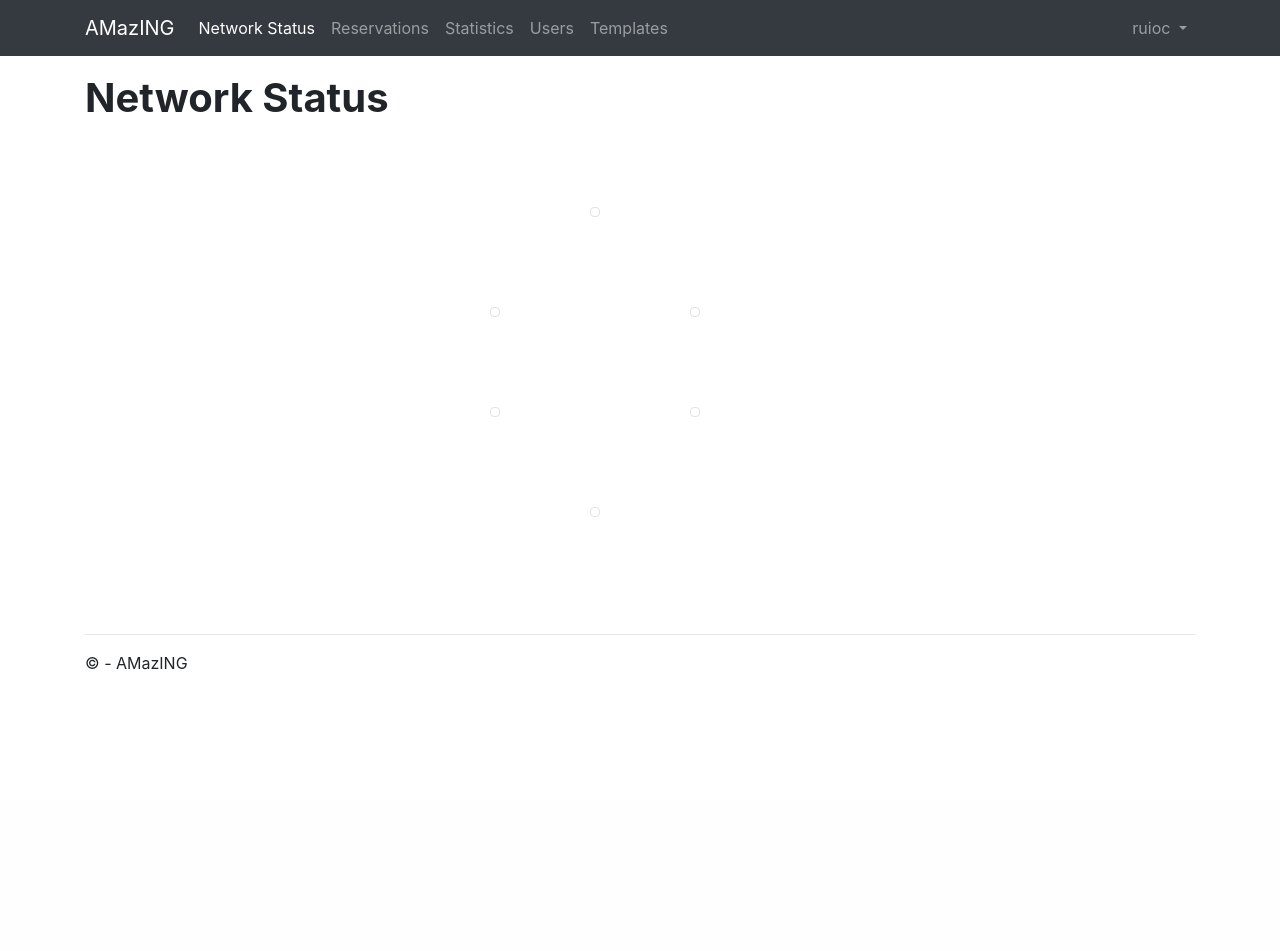
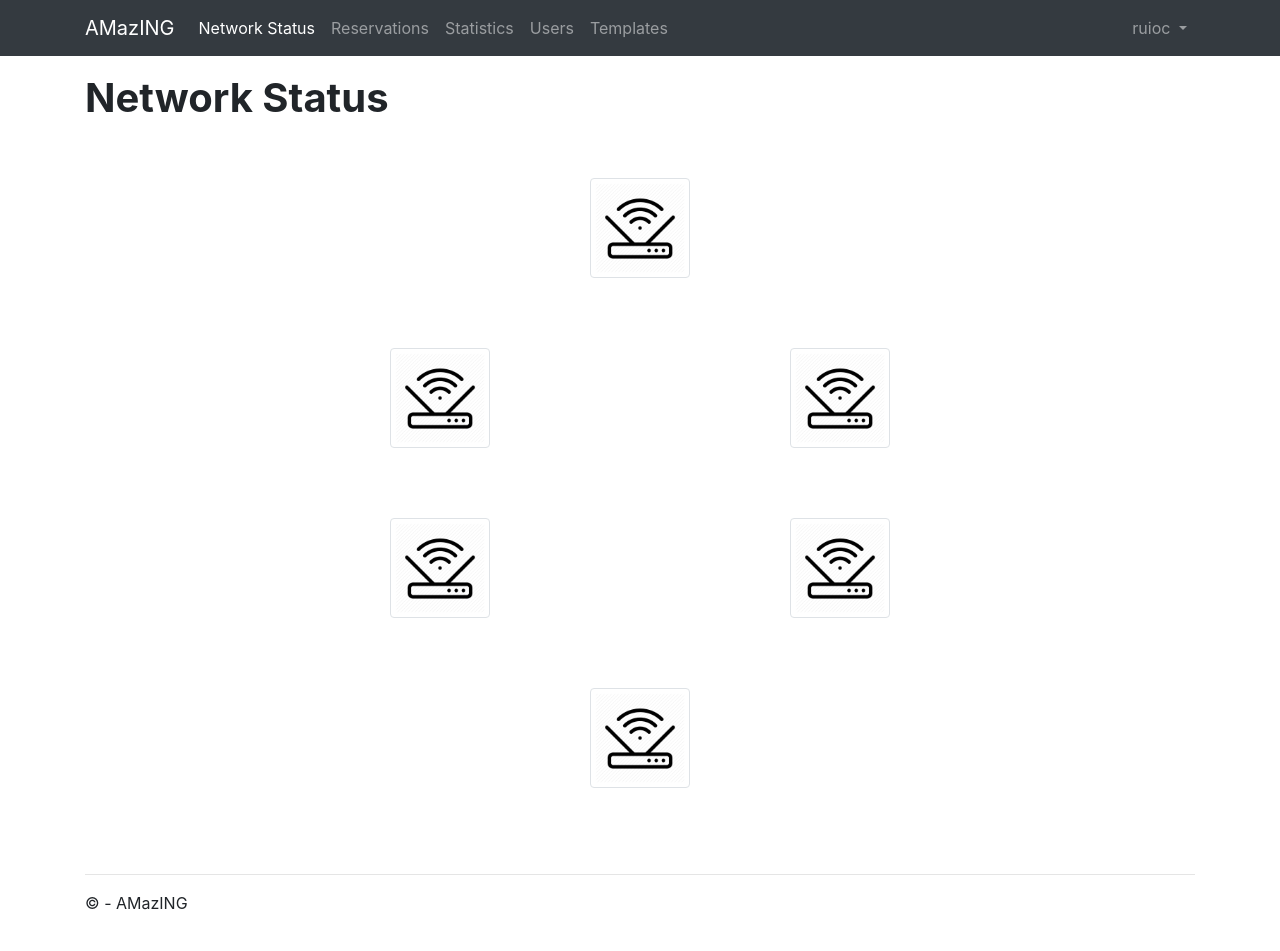
Before and after one commit to user-cube/AMazING, a Django app: page /network/status/ in a window 1280 px wide. Before the commit the page ends 670 px from the top, so only its background shows below. Run offline with Django 3.2, Linux system fonts and the light colour scheme; a user stored in the database is signed in; parts of the project's set-up code (start-up, migrations or seed data) failed here and were passed over; some libraries are stand-ins or nearby versions.

Commit message:
retouch grid

```diff
--- a/Frontend/app/templates/network/status.html
+++ b/Frontend/app/templates/network/status.html
@@ -1,4 +1,5 @@
 {% extends 'structure/layout.html' %}
+{% load static %}
 
 {% block headers %}
     <link rel="stylesheet" href="https://cdnjs.cloudflare.com/ajax/libs/font-awesome/4.7.0/css/font-awesome.min.css">
@@ -6,10 +7,8 @@
     <style>
         .grid-container {
             display: grid;
-            grid-template-columns: 100px 100px 100px;
-            grid-template-rows: 100px 100px 100px 100px;
-
-            padding: 20px;
+            grid-template-columns: 100px 100px 100px 100px 100px;
+            grid-template-rows: 170px 170px 170px 170px;
         }
 
     </style>
@@ -23,38 +22,45 @@
     <div class="row justify-content-center">
         <div class="grid-container">
             <div class="grid-item"></div>
+            <div class="grid-item"></div>
             <div class="grid-item-2">
                 <a href="{% url 'home' %}">
-                    <img src="{{ picture }}" class="rounded img-responsive img-thumbnail">
+                    <img src="{% static 'img/router.png' %}" class="rounded img-thumbnail">
                 </a>
             </div>
             <div class="grid-item"></div>
+            <div class="grid-item"></div>
             <div class="grid-item-3">
                 <a href="{% url 'home' %}">
-                    <img src="{{ picture }}" class="rounded img-responsive img-thumbnail">
+                    <img src="{% static 'img/router.png' %}" class="rounded img-thumbnail">
                 </a>
             </div>
             <div class="grid-item"></div>
+            <div class="grid-item"></div>
+            <div class="grid-item"></div>
             <div class="grid-item-3">
                 <a href="{% url 'home' %}">
-                    <img src="{{ picture }}" class="rounded img-responsive img-thumbnail">
+                    <img src="{% static 'img/router.png' %}" class="rounded img-thumbnail">
                 </a>
             </div>
             <div class="grid-item-3">
                 <a href="{% url 'home' %}">
-                    <img src="{{ picture }}" class="rounded img-responsive img-thumbnail">
+                    <img src="{% static 'img/router.png' %}" class="rounded img-thumbnail">
                 </a>
             </div>
             <div class="grid-item"></div>
+            <div class="grid-item"></div>
+            <div class="grid-item"></div>
             <div class="grid-item-3">
                 <a href="{% url 'home' %}">
-                    <img src="{{ picture }}" class="rounded img-responsive img-thumbnail">
+                    <img src="{% static 'img/router.png' %}" class="rounded img-thumbnail">
                 </a>
             </div>
             <div class="grid-item"></div>
+            <div class="grid-item"></div>
             <div class="grid-item-2">
                 <a href="{% url 'home' %}">
-                    <img src="{{ picture }}" class="rounded img-responsive img-thumbnail">
+                    <img src="{% static 'img/router.png' %}" class="rounded img-thumbnail">
                 </a>
             </div>
             <div class="grid-item"></div>
```
Also changed, not shown: Frontend/app/static/img/router.png (added).
